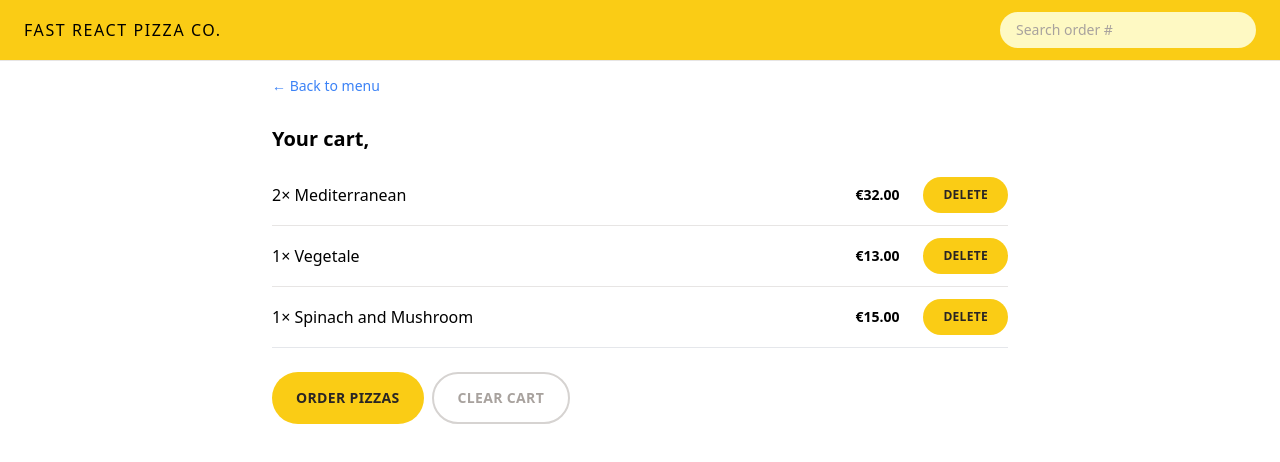
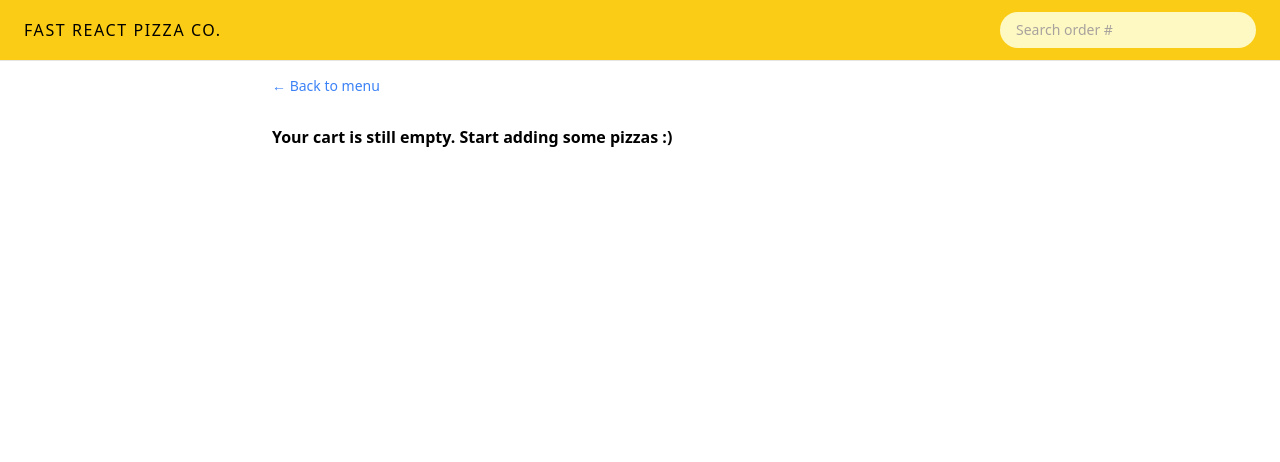
Before and after one commit to LULIU-9/fast-pizza, a React (Vite) app: page /cart in a window 1280 px wide. Shown: the top 462 px of the page. Built offline with nearby package versions, Linux system fonts and the light colour scheme.

Commit message:
feat: replace fake cart with redux && emptycart style

```diff
--- a/src/features/cart/Cart.jsx
+++ b/src/features/cart/Cart.jsx
@@ -1,37 +1,16 @@
-import { Link } from "react-router-dom";
 import LinkButton from "../../ui/LinkButton";
 import Button from "../../ui/Button";
+import EmptyCart from "./EmptyCart";
 import CartItem from "./CartItem";
-import { useSelector } from "react-redux";
-
-const fakeCart = [
-  {
-    pizzaId: 12,
-    name: "Mediterranean",
-    quantity: 2,
-    unitPrice: 16,
-    totalPrice: 32,
-  },
-  {
-    pizzaId: 6,
-    name: "Vegetale",
-    quantity: 1,
-    unitPrice: 13,
-    totalPrice: 13,
-  },
-  {
-    pizzaId: 11,
-    name: "Spinach and Mushroom",
-    quantity: 1,
-    unitPrice: 15,
-    totalPrice: 15,
-  },
-];
+import { useDispatch, useSelector } from "react-redux";
+import { clearCart } from "./cartSlice";
 
 function Cart() {
-  const cart = fakeCart;
+  const cart = useSelector((state) => state.cart.cart);
   const username = useSelector((state) => state.user.username);
+  const dispatch = useDispatch();
 
+  if (!cart.length) return <EmptyCart />;
   return (
     <div className="px-4 py-3">
       <LinkButton to="/menu">&larr; Back to menu</LinkButton>
@@ -40,7 +19,7 @@ function Cart() {
 
       <ul className="mt-3 divide-y divide-stone-200 border-b">
         {cart.map((item) => (
-          <CartItem item={item} key={item.key} />
+          <CartItem item={item} key={item.pizzaId} />
         ))}
       </ul>
 
@@ -49,7 +28,9 @@ function Cart() {
           Order pizzas
         </Button>
 
-        <Button type="secondary">Clear cart</Button>
+        <Button type="secondary" onClick={() => dispatch(clearCart())}>
+          Clear cart
+        </Button>
       </div>
     </div>
   );
--- a/src/features/cart/EmptyCart.jsx
+++ b/src/features/cart/EmptyCart.jsx
@@ -1,11 +1,14 @@
-import { Link } from 'react-router-dom';
+import { Link } from "react-router-dom";
+import LinkButton from "../../ui/LinkButton";
 
 function EmptyCart() {
   return (
-    <div>
-      <Link to="/menu">&larr; Back to menu</Link>
+    <div className="px-4 py-3">
+      <LinkButton to="/menu">&larr; Back to menu</LinkButton>
 
-      <p>Your cart is still empty. Start adding some pizzas :)</p>
+      <p className="mt-7 font-semibold">
+        Your cart is still empty. Start adding some pizzas :)
+      </p>
     </div>
   );
 }
```
